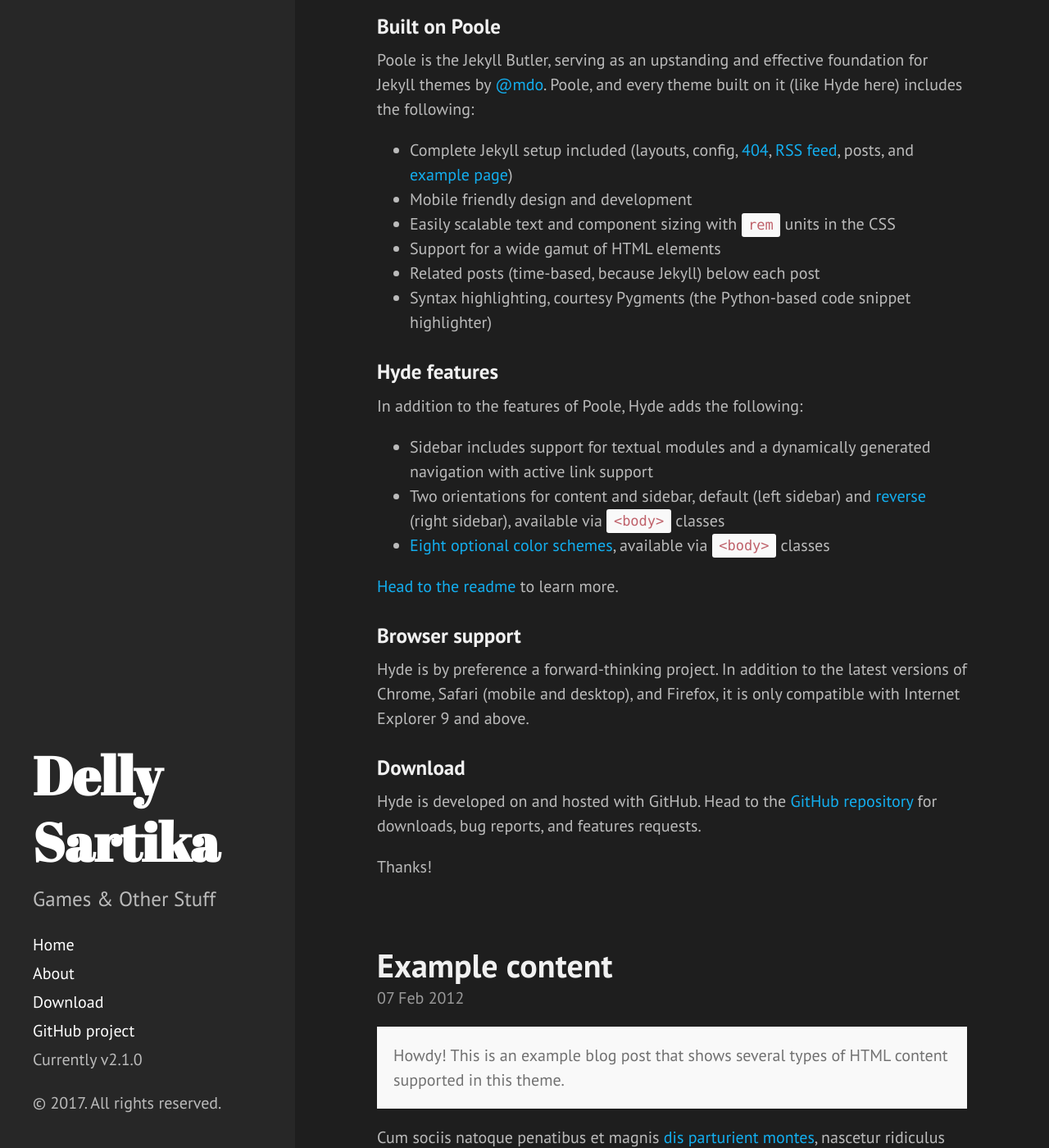
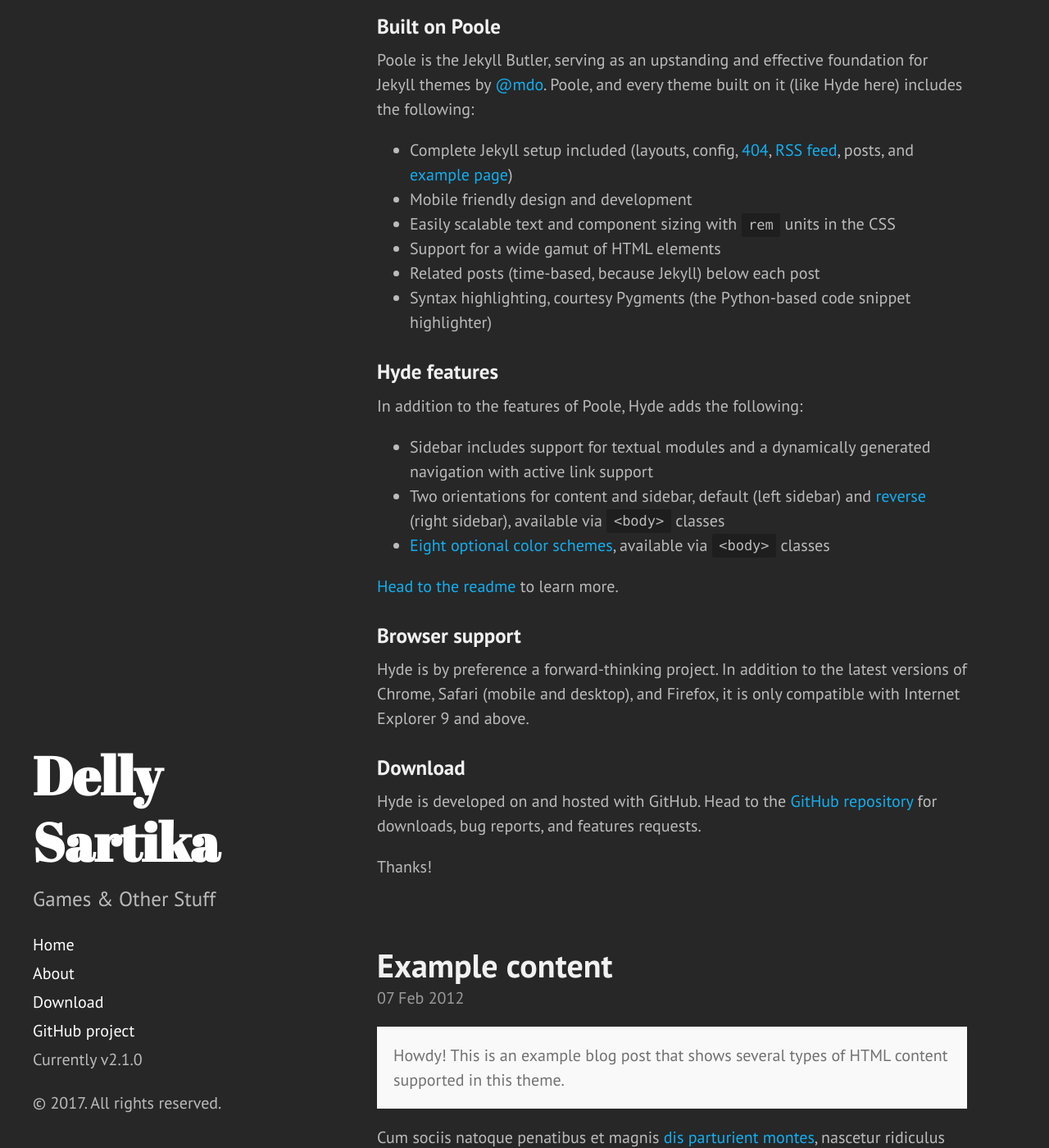
Before and after one commit to sartikadelly/sartikadelly.github.io, a Jekyll site: the page built from index.html, in a window 1280 px wide and 1400 px high, scrolled down 253 px. Shown: the whole window at 82% size. Built offline with Jekyll 4.4.1, drawn with Linux system fonts in a browser that asks for light colours; the list of posts is cut into pages by our own code.

Commit message:
Update poole.css
change color

```diff
--- a/public/css/poole.css
+++ b/public/css/poole.css
@@ -60,7 +60,7 @@ html {
 
 body {
   color: #bbb;
-  background-color: #1e1e1e;
+  background-color: #272727;
   -webkit-text-size-adjust: 100%;
       -ms-text-size-adjust: 100%;
 }
@@ -159,8 +159,8 @@ pre {
 code {
   padding: .25em .5em;
   font-size: 85%;
-  color: #bf616a;
-  background-color: #f9f9f9;
+  color: #BBB;
+  background-color: #1e1e1e;
   border-radius: 3px;
 }
 pre {
```
